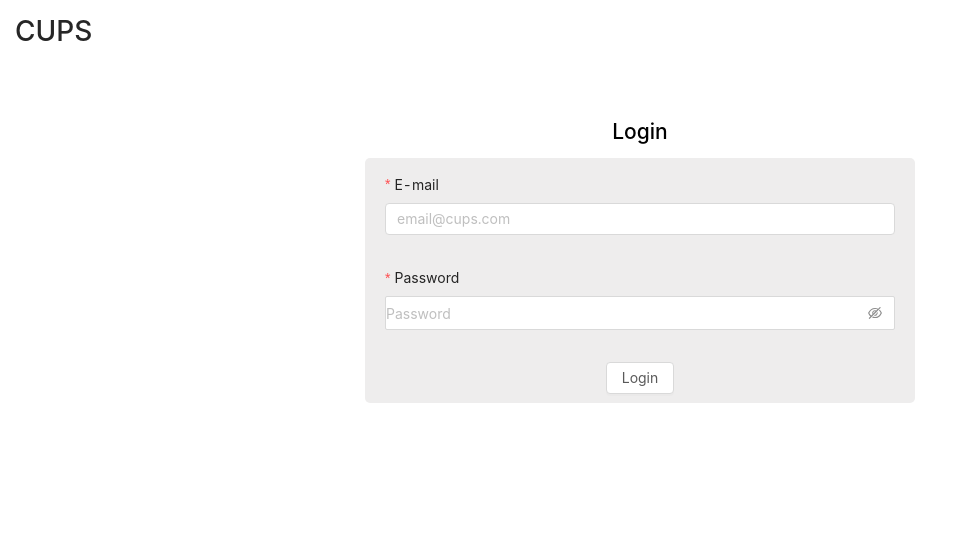
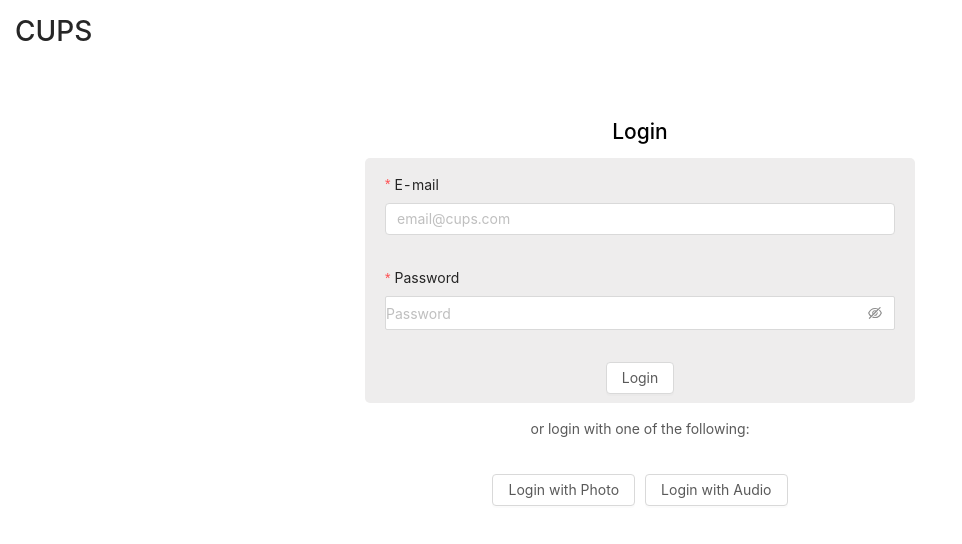
Before and after one commit to jordanliu/cups, a React (Create React App) app in the folder client/: page /login in a window 1280 px wide. Shown: the top 544 px of the page, without its empty margins (0-962 px from the left). Built offline with nearby package versions, Linux system fonts and the light colour scheme.

Commit message:
login button

```diff
--- a/client/src/components/UserFunctions.js
+++ b/client/src/components/UserFunctions.js
@@ -51,3 +51,43 @@ export const login = async (user) => {
             };
         });
 };
+
+export const photo = async (user) => {
+    return axios
+        .post('api/auth/photo', {
+            photoMD5: user.photoMD5,
+        })
+        .then((res) => {
+            return {
+                success: true,
+                data: res,
+            };
+        })
+        .catch((err) => {
+            return {
+                success: false,
+                data: null,
+                errorMesssages: err.response.data,
+            };
+        });
+};
+
+export const audio = async (user) => {
+    return axios
+        .post('api/auth/audio', {
+            audioMD5: user.audioMD5,
+        })
+        .then((res) => {
+            return {
+                success: true,
+                data: res,
+            };
+        })
+        .catch((err) => {
+            return {
+                success: false,
+                data: null,
+                errorMesssages: err.response.data,
+            };
+        });
+};
--- a/client/src/components/login/Login.css
+++ b/client/src/components/login/Login.css
@@ -41,3 +41,7 @@
 .login-wrapper .ant-form-item-required {
     height: 0;
 }
+
+.login-wrapper .login-alt {
+    margin-top: 15px;
+}
--- a/client/src/components/login/Login.js
+++ b/client/src/components/login/Login.js
@@ -1,9 +1,11 @@
-import React, { useContext } from 'react';
+import React, { useContext, useState, useEffect } from 'react';
+import axios from 'axios';
 import './Login.css';
+import CryptoJS from 'crypto-js';
 import { useHistory } from 'react-router-dom';
-import { login } from '../../components/UserFunctions';
+import { login, photo } from '../../components/UserFunctions';
 import { GlobalContext } from '../../context/GlobalState';
-import { Form, Button, Input, message } from 'antd';
+import { Form, Button, Input, message, Upload } from 'antd';
 
 const layout = {
     labelCol: {
@@ -15,8 +17,12 @@ const layout = {
 };
 
 const Login = () => {
-    const [form] = Form.useForm();
+    const [form, photoForm] = Form.useForm();
+    const [photoMD5, setPhotoMD5] = useState('');
+    const [defaultFileList, setDefaultFileList] = useState([]);
     const history = useHistory();
+    var resData;
+
     const { order, addOrderItems } = useContext(GlobalContext);
 
     const orderAmount = order.map((order) => order.cost);
@@ -24,11 +30,45 @@ const Login = () => {
         .reduce((acc, item) => (acc += item), 0)
         .toFixed(2);
 
+    useEffect(() => {
+        // Update the document title using the browser API
+
+        console.log(photoMD5);
+    }, [photoMD5]);
+
     const cart = {
         items: order,
         totalCost: orderTotal,
     };
-    console.log(JSON.stringify(cart));
+
+    const uploadImage = async (options) => {
+        const { onSuccess, onError, file } = options;
+
+        const fmData = new FormData();
+        const config = {
+            headers: { 'content-type': 'multipart/form-data' },
+        };
+        fmData.append('file', file);
+        try {
+            const res = await axios.post('/api/upload', fmData, config);
+
+            message.success(`${file.name} file uploaded successfully`);
+            onSuccess('Ok');
+            resData = res.data.file;
+        } catch (err) {
+            console.log('Error: ', err);
+            message.error(`${file.name}  file upload failed.`);
+            onError({ err });
+        }
+
+        var reader = new FileReader();
+        reader.readAsBinaryString(file);
+        reader.onloadend = () => {
+            setPhotoMD5(CryptoJS.MD5(reader.result).toString());
+        };
+
+        console.log(resData);
+    };
 
     const handleConfirm = () => {
         addOrderItems(JSON.stringify(cart));
@@ -50,6 +90,35 @@ const Login = () => {
                 return history.push('/order/confirmed');
             }
         });
+    };
+
+    const onFinishPhoto = () => {
+        var values = {
+            photoMD5: photoMD5,
+        };
+
+        console.log('values', values);
+        // form.validateFields().catch(() => {
+        //     message.error('Error, please try again later!');
+        // });
+
+        photo(values).then((res) => {
+            if (res.success === false) {
+                message.error(res.errorMesssages.photoMD5);
+            }
+
+            if (res.success === true) {
+                handleConfirm();
+                message.success({ content: 'Logged in', duration: 2 });
+                return history.push('/order/confirmed');
+            }
+        });
+    };
+
+    const handleOnChange = ({ file, fileList, values }) => {
+        message.loading('Action in progress..', 2.5);
+        onFinishPhoto();
+        setDefaultFileList(fileList);
     };
 
     return (
@@ -106,6 +175,29 @@ const Login = () => {
                         </Button>
                     </Form.Item>
                 </Form>
+
+                <div className="login-alt">
+                    <p>or login with one of the following: </p>
+                    <div className="login-add-upload">
+                        <Form.Item>
+                            <Upload
+                                accept="image/*"
+                                name="photo"
+                                customRequest={uploadImage}
+                                onChange={handleOnChange}
+                                defaultFileList={defaultFileList}
+                            >
+                                <Button>Login with Photo</Button>
+                            </Upload>
+                        </Form.Item>
+
+                        <Form.Item>
+                            <Upload accept="audio/*" name="audio">
+                                <Button>Login with Audio</Button>
+                            </Upload>
+                        </Form.Item>
+                    </div>
+                </div>
             </div>
         </div>
     );
```
Also changed, not shown: 78 other files (tests, documents, lock files or other folders).
